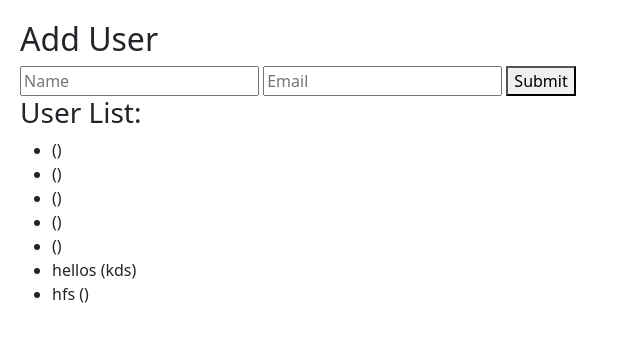
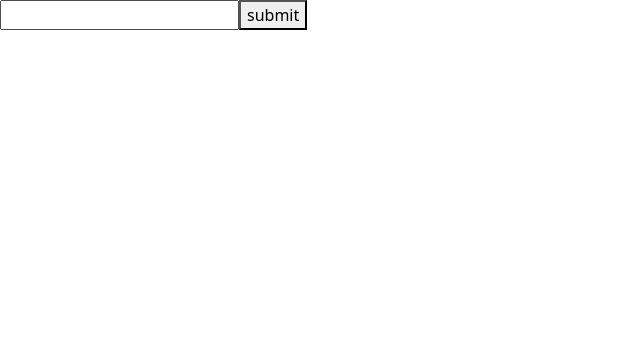
Before and after one commit to ashish23072002/Learnning-reacts-with-mini-projects, a React (Create React App) app: page / in a window 1280 px wide. Shown: the top 342 px of the page, without its empty margins (0-640 px from the left). Built offline with nearby package versions, Linux system fonts and the light colour scheme; data requests are answered from the project's data file.

Commit message:
practice form II

```diff
--- a/src/App.js
+++ b/src/App.js
@@ -1,6 +1,7 @@
 import 'bootstrap/dist/css/bootstrap.min.css';
 import './App.css';
-import { Pracform } from './components/PracticeForm';
+// import { Pracform } from './components/PracticeForm';
+import { PracticesessionII } from './components/PracticeFormII';
 // import { ReactUseEffect } from "./components/hooks/useEffects/";
 // import { EventHandling } from "./components/eventHandling";
 // import { EventProps } from './components/eventProps';
@@ -36,7 +37,8 @@ function App() {
     {/* <CleanUp/> */}
     {/* <NotToFeatch/> */}
     {/* <FeatchApi/> */}
-    <Pracform/>
+    {/* <Pracform/> */}
+    <PracticesessionII/>
     </div>
 
   );
--- /dev/null
+++ b/src/components/PracticeFormII.jsx
@@ -0,0 +1,35 @@
+import { useState } from "react";
+
+export const PracticesessionII = () => {
+  const [input, setInput] = useState("");
+  const [values, setValues] = useState([]); // State to store an array of values
+
+  const handleChange = (event) => {
+    setInput(event.target.value);
+  };
+
+  const handleSubmit = (event) => {
+    event.preventDefault();
+    console.log(values);
+    if (input.trim()) {
+      // Check if the input is not empty
+      setValues([...values, input]); // Add the new input value to the array
+      setInput(""); // Clear the input field after submission
+    }
+  };
+
+  return (
+    <>
+      <form onClick={handleSubmit}>
+        <label></label>
+        <input type="text" value={input} onChange={handleChange} />
+        <button type="submit">submit</button>
+      </form>
+      <ul>{values.map((value,index)=>(
+        <li key={index}>
+            {value}
+        </li>
+      ))}</ul>
+    </>
+  );
+};
```
